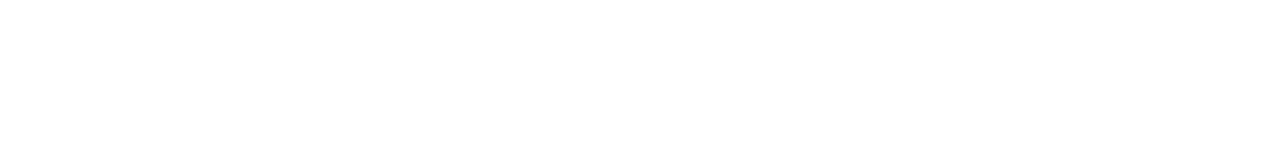
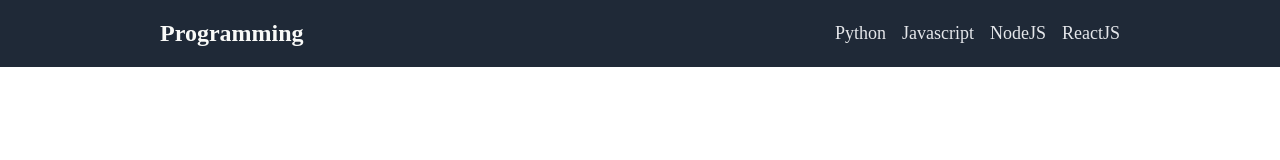
Before and after one commit to Coolbylaki/Odin-Landing-Page, a plain HTML site: page index.html in a window 1280 px wide. Drawn offline with Linux system fonts and the light colour scheme.

Commit message:
Add header navbar

```diff
--- a/index.html
+++ b/index.html
@@ -11,6 +11,18 @@
 
     <body>
 
+        <header>
+            <div class="navbar">
+                <h2 class="hlogo">Programming</h2>
+                <div class="links">
+                    <a href="https://www.python.org/">Python</a>
+                    <a href="https://www.javascript.com/">Javascript</a>
+                    <a href="https://nodejs.org/en/">NodeJS</a>
+                    <a href="https://reactjs.org/">ReactJS</a>
+                </div>
+            </div>
+        </header>
+
     </body>
 
 </html>
--- a/styles.css
+++ b/styles.css
@@ -0,0 +1,28 @@
+body {
+    margin: 0;
+}
+
+.navbar {
+    background-color: #1F2937;
+    display: flex;
+    justify-content: space-between;
+    padding: 0 10rem;
+}
+
+.hlogo {
+    color: #F9FAF8;
+
+}
+
+.links {
+    display: flex;
+    gap: 1rem;
+    justify-content: center;
+    align-items: center;
+}
+
+a {
+    color: #E5E7EB;
+    text-decoration: none;
+    font-size: 1.125rem;
+}
```
